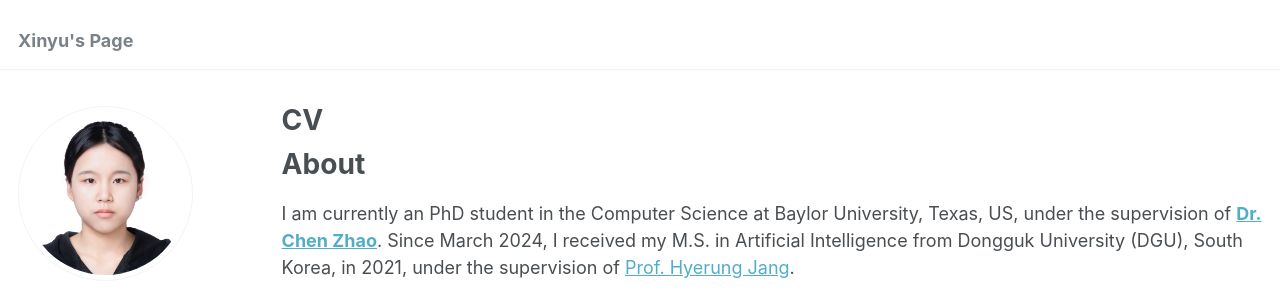
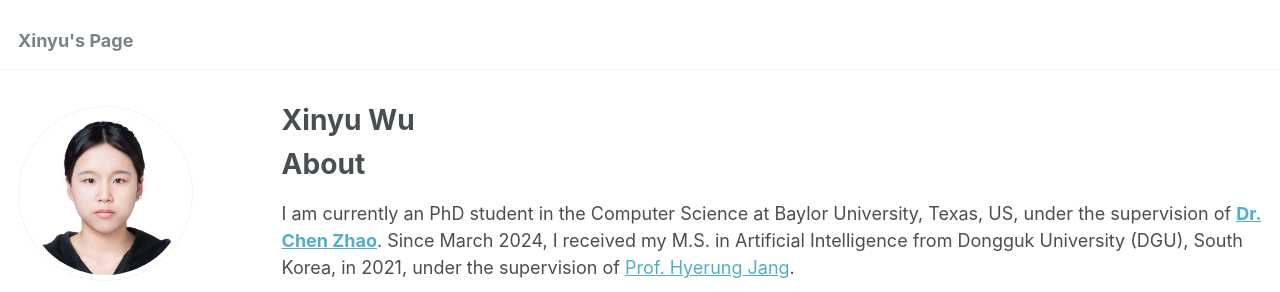
Before and after one commit to wuxinyu519/wuxinyu519.github.io, a Jekyll site: the page built from _pages/cv.md, in a window 1280 px wide and 900 px high. Shown: the top 292 px of the window. Built offline with Jekyll 4.4.1, drawn with Linux system fonts in a browser that asks for light colours; some web fonts are replaced.

```diff
--- a/_pages/cv.md
+++ b/_pages/cv.md
@@ -1,6 +1,6 @@
 ---
 layout: archive
-title: "CV"
+title: "Xinyu Wu"
 permalink: /
 author_profile: true
 redirect_from:
```
